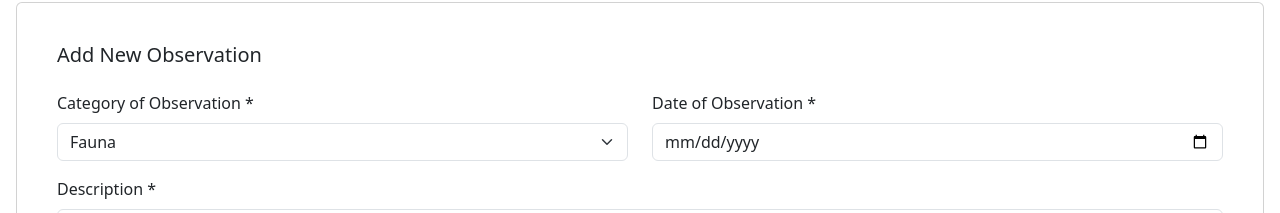
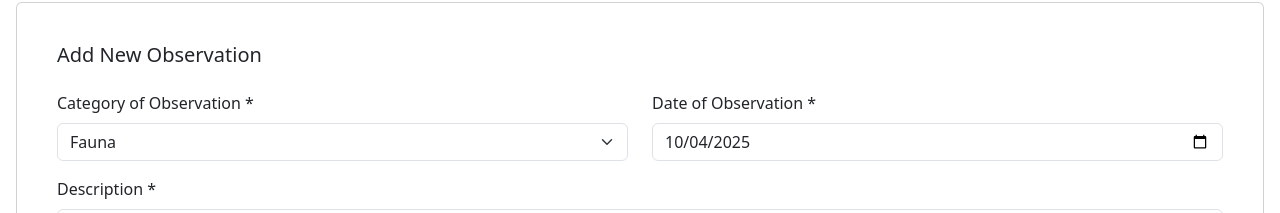
Before and after one commit to markreni/nature-diary-frontend, a React (Vite) app: page /add in a window 1280 px wide. Shown: the part 68-281 px from the top of the page. Built offline with nearby package versions, Linux system fonts and the light colour scheme; a web font is replaced by a local one.

Commit message:
feat: implemented helper function to retrieve current date; refactor: refactored form context to not show warning

```diff
--- a/src/App.tsx
+++ b/src/App.tsx
@@ -1,4 +1,3 @@
-import { useState } from 'react'
 import Home from './pages/Home.tsx'
 import { getObservations, createObservation } from './services/requests.ts'
 import AdditionForm from './pages/AdditionForm.tsx'
@@ -22,13 +21,12 @@ import type { ObservationType } from './types/types.ts'
 
 
 const App = () => {
-  //const [observations, setObservations] = useState(observation_data)
   const queryClient = useQueryClient()
 
   const newObservationMutation = useMutation<ObservationType, Error, ObservationType>({
     mutationFn: createObservation,
     onSuccess: (newObservation) => {
-      //console.log('Submitting observation:', newObservation);
+      console.log('Submitting observation:', newObservation);
       const observations: ObservationType[] = queryClient.getQueryData(['observations'])!
 
       queryClient.setQueryData(['observations'], observations.concat(newObservation))
--- a/src/FormContext.tsx
+++ b/src/FormContext.tsx
@@ -29,7 +29,7 @@ interface FormProviderProps {
 }
 
 const questionReducer = (state: QuestionState, action: QuestionAction ): QuestionState => {
-  return action.payload
+  return {...state, ...action.payload}
 }
 
 export const FormContextProvider: React.FC<FormProviderProps> = (props) => {
--- a/src/pages/AdditionForm.tsx
+++ b/src/pages/AdditionForm.tsx
@@ -3,6 +3,7 @@ import { Form, Button, Card, Row, Col } from 'react-bootstrap';
 import type { ObservationType, DiscoveryType} from '../types/types';
 import { useNavigate } from 'react-router-dom';
 import {useQuestionValues, type QuestionState} from '../FormContext.tsx'
+import helperFunctions from '../utils/helperFunctions.ts'
 
 interface AdditionFormProps {
   addObservation: (content: ObservationType) => Promise<void>;
@@ -14,7 +15,7 @@ const AdditionForm: React.FC<AdditionFormProps> = ({ addObservation }) => {
     scientific_name: '',
     common_name: '',
     description: '',
-    date: '',
+    date: helperFunctions.getTodayDate(),
     location: '',
     image: '',
     public: false,
@@ -41,6 +42,8 @@ const AdditionForm: React.FC<AdditionFormProps> = ({ addObservation }) => {
         public: questionAnswers.public? true : false,
         discovery: questionAnswers.domestic? 'domestic' : 'wildlife' as DiscoveryType
       }
+
+      console.log('Prepared observation for submission:', observationToSubmit);
 
       addObservation(observationToSubmit)
 
--- /dev/null
+++ b/src/utils/helperFunctions.ts
@@ -0,0 +1,5 @@
+const getTodayDate = (): string => {
+  return new Date().toISOString().split('T')[0];
+};
+
+export default { getTodayDate };
```
